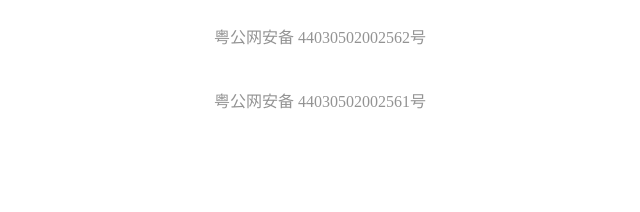
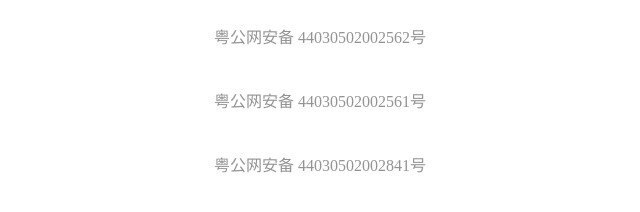
Before and after one commit to wosstevenli/test-ali, a plain HTML site: page gonganbeian.html in a window 1280 px wide. Shown: the whole page, without its empty margins (281-921 px from the left). Drawn offline with Linux system fonts and the light colour scheme.

Commit message:
添加学联安xla168.com域名公安部备案信息
添加学联安xla168.com域名公安部备案信息

```diff
--- a/gonganbeian.html
+++ b/gonganbeian.html
@@ -1,24 +1,40 @@
 <!DOCTYPE html>
 <html lang="en">
+
 <head>
     <meta charset="UTF-8">
     <meta name="viewport" content="width=device-width, initial-scale=1.0">
     <meta http-equiv="X-UA-Compatible" content="ie=edge">
     <title>公安部备案</title>
 </head>
+
 <body>
 
     <!-- unai168.com -->
     <div style="width:300px;margin:0 auto; padding:20px 0;">
-    <a target="_blank" href="http://www.beian.gov.cn/portal/registerSystemInfo?recordcode=44030502002562" style="display:inline-block;text-decoration:none;height:20px;line-height:20px;"><img src="" style="float:left;"/><p style="float:left;height:20px;line-height:20px;margin: 0px 0px 0px 5px; color:#939393;">粤公网安备 44030502002562号</p></a>
+        <a target="_blank" href="http://www.beian.gov.cn/portal/registerSystemInfo?recordcode=44030502002562" style="display:inline-block;text-decoration:none;height:20px;line-height:20px;">
+            <img src="" style="float:left;" />
+            <p style="float:left;height:20px;line-height:20px;margin: 0px 0px 0px 5px; color:#939393;">粤公网安备 44030502002562号</p>
+        </a>
     </div>
     <!-- unai168.net -->
     <div style="width:300px;margin:0 auto; padding:20px 0;">
-    <a target="_blank" href="http://www.beian.gov.cn/portal/registerSystemInfo?recordcode=44030502002561" style="display:inline-block;text-decoration:none;height:20px;line-height:20px;"><img src="" style="float:left;"/><p style="float:left;height:20px;line-height:20px;margin: 0px 0px 0px 5px; color:#939393;">粤公网安备 44030502002561号</p></a>
+        <a target="_blank" href="http://www.beian.gov.cn/portal/registerSystemInfo?recordcode=44030502002561" style="display:inline-block;text-decoration:none;height:20px;line-height:20px;">
+            <img src="" style="float:left;" />
+            <p style="float:left;height:20px;line-height:20px;margin: 0px 0px 0px 5px; color:#939393;">粤公网安备 44030502002561号</p>
+        </a>
     </div>
     <!-- xla168.com -->
+    <div style="width:300px;margin:0 auto; padding:20px 0;">
+        <a target="_blank" href="http://www.beian.gov.cn/portal/registerSystemInfo?recordcode=44030502002841" style="display:inline-block;text-decoration:none;height:20px;line-height:20px;">
+            <img src="" style="float:left;" />
+            <p style="float:left;height:20px;line-height:20px;margin: 0px 0px 0px 5px; color:#939393;">粤公网安备 44030502002841号</p>
+        </a>
+    </div>
+
 
     <!-- infodale.cn -->
 
 </body>
+
 </html>
```
Lines whose indentation alone changed are shown as unchanged.
